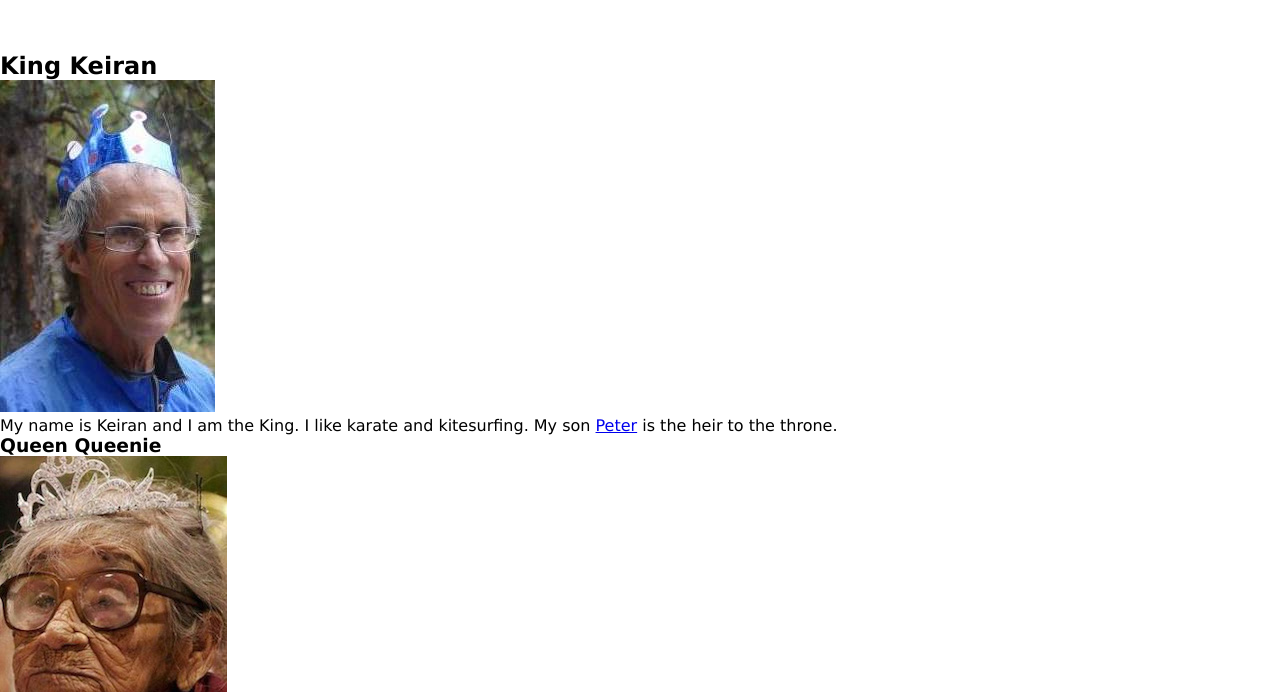
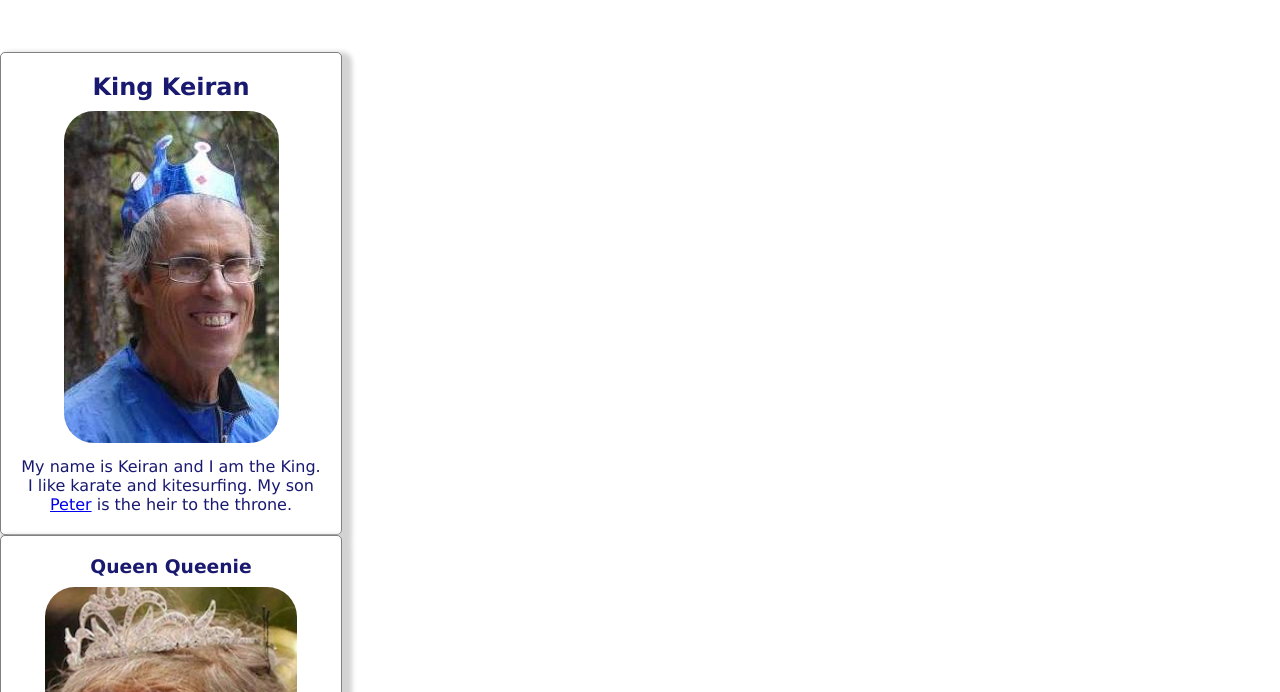
Before and after one commit to Big-Huw100/nology-coursework, a plain HTML site: page development/webdFundamentals/index.html in a window 1280 px wide. Shown: the part 108-800 px from the top of the page. Drawn offline with Linux system fonts and the light colour scheme.

Commit message:
Finished CSS Card Class

```diff
--- a/development/webdFundamentals/index.html
+++ b/development/webdFundamentals/index.html
@@ -5,7 +5,7 @@
     <meta http-equiv="X-UA-Compatible" content="IE=edge" />
     <meta name="viewport" content="width=device-width, initial-scale=1.0" />
     <title>Web Fundamentals Palace</title>
-    <link rel="stylesheet" href="styles.css">
+    <link rel="stylesheet" href="styles.css" />
   </head>
   <body id="#top">
     <!-- Mt header section containing title and paragraph -->
@@ -18,15 +18,21 @@
     </header>
     <!-- My main content with each member of the family tree -->
     <main>
+      <div class="card">
         <h2>King Keiran</h2>
         <img src="./webFundamentalsPalaceImages/king.jpg" alt="King Keiran" />
         <p>
           My name is Keiran and I am the King. I like karate and kitesurfing. My
           son <a href="#peter">Peter</a> is the heir to the throne.
         </p>
+      </div>
 
+      <div class="card">
         <h3>Queen Queenie</h3>
-      <img src="./webFundamentalsPalaceImages/queen.jpg" alt="Queen Queenie" />
+        <img
+          src="./webFundamentalsPalaceImages/queen.jpg"
+          alt="Queen Queenie"
+        />
         <p>
           My name is Queenie and I am the Queen. I like Quizzes and quesadillas.
           Click
@@ -38,7 +44,9 @@
           >
           to see my favourite quesadilla recipe.
         </p>
+      </div>
 
+      <div class="card">
         <h4 id="peter">Prince Peter</h4>
         <img
           src="./webFundamentalsPalaceImages/prince-peter.jpg"
@@ -48,7 +56,9 @@
           My name is Peter the Prince. I like Posing and pizza! Follow me on
           Instagram @pengprincepeter.
         </p>
+      </div>
 
+      <div class="card">
         <h5>Princess Penelope</h5>
         <img
           src="./webFundamentalsPalaceImages/princess-penelope.jpg"
@@ -61,13 +71,19 @@
           <li>Ponies</li>
           <li>Pogo Sticks</li>
         </ul>
+      </div>
 
+      <div class="card">
         <h6>Susan</h6>
-      <img src="./webFundamentalsPalaceImages/susan.jpg" alt="Mistress Susan" />
+        <img
+          src="./webFundamentalsPalaceImages/susan.jpg"
+          alt="Mistress Susan"
+        />
         <p>
           I am King Keiran's Mistress and Mother to the illigitimate Princess
           Penelope.
         </p>
+      </div>
     </main>
     <footer><a href="#top">Back to the top!</a></footer>
   </body>
--- a/development/webdFundamentals/styles.css
+++ b/development/webdFundamentals/styles.css
@@ -20,3 +20,21 @@ header {
 header h1 {
   font-size: 40px;
 }
+
+.card {
+  width: 300px;
+  height: auto;
+  border: 1px solid gray;
+  border-radius: 5px;
+  text-align: center;
+  padding: 20px;
+  background-color: white;
+  color: midnightblue;
+  box-shadow: 5px 5px 5px 5px lightgray;
+}
+
+.card img {
+  margin: 10px;
+  min-height: 300px;
+  border-radius: 30px;
+}
```
Lines whose indentation alone changed are shown as unchanged.
